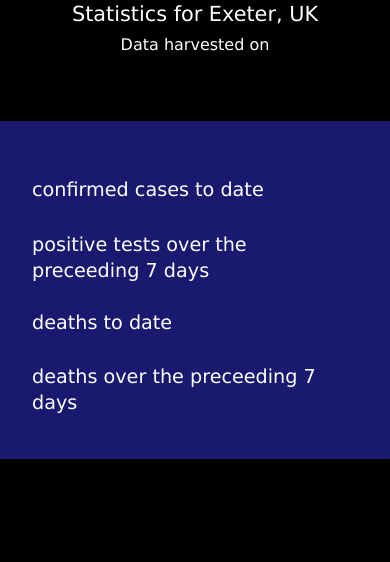
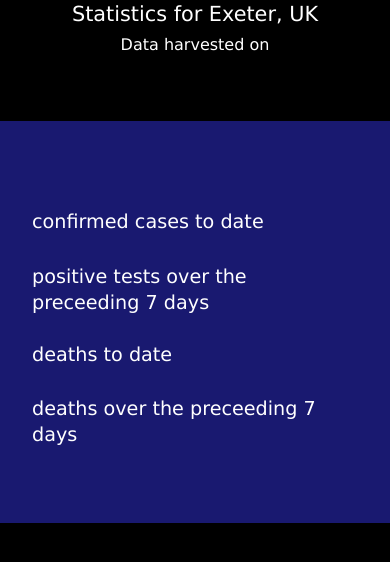
Before and after one commit to DoubleNemesis/ExeterCovid19Stats, a plain HTML site: page index.html in a window 390 px wide. Shown: the part 144-706 px from the top of the page. Drawn offline with Linux system fonts and the light colour scheme; no server answers.

Commit message:
update css
add padding to mobile central div

```diff
--- a/style.css
+++ b/style.css
@@ -29,7 +29,7 @@ span{
     height: 40vh;
     align-content: center;
     background-color:midnightblue;
-    padding: 0 2em;
+    padding: 2em 2em;
 }
 
 .title{
```
